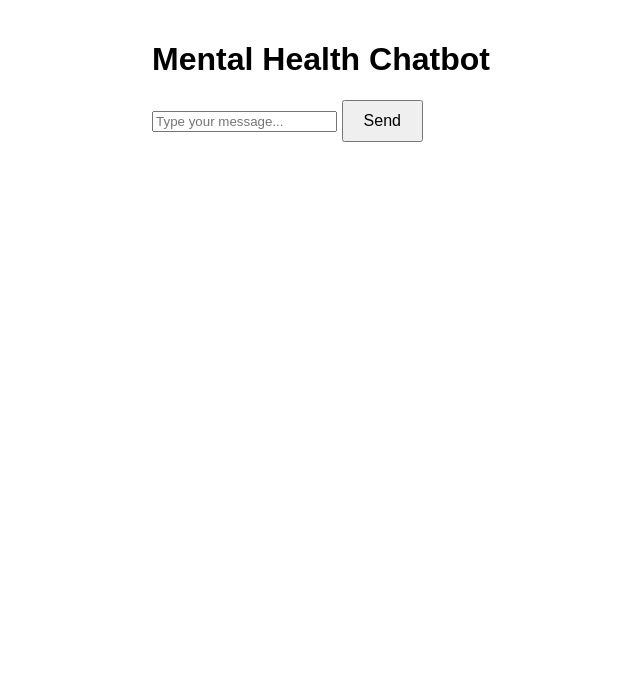
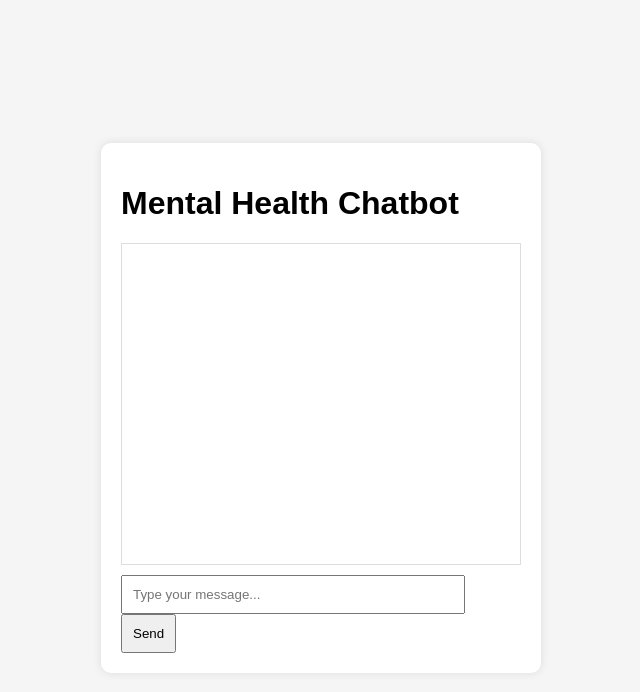
Before and after one commit to Arjuntrivedi3112/Manosthiti, a website: page index.html in a window 1280 px wide. Shown: the whole page, without its empty margins (319-959 px from the left). Drawn offline with Linux system fonts and the light colour scheme.

Commit message:
Update style.css

```diff
--- a/style.css
+++ b/style.css
@@ -1,19 +1,33 @@
 body {
-    font-family: Arial, sans-serif;
-    display: flex;
-    flex-direction: column;
-    align-items: center;
-    margin: 0;
-    padding: 20px;
+  font-family: Arial, sans-serif;
+  display: flex;
+  justify-content: center;
+  align-items: center;
+  height: 100vh;
+  background-color: #f5f5f5;
 }
 
-textarea {
-    width: 300px;
-    height: 100px;
-    margin-bottom: 10px;
+.chat-container {
+  background-color: white;
+  border-radius: 10px;
+  padding: 20px;
+  width: 400px;
+  box-shadow: 0 0 10px rgba(0, 0, 0, 0.1);
 }
 
-button {
-    padding: 10px 20px;
-    font-size: 16px;
+#chat-box {
+  height: 300px;
+  overflow-y: scroll;
+  border: 1px solid #ddd;
+  padding: 10px;
+  margin-bottom: 10px;
 }
+
+#user-input {
+  width: 80%;
+  padding: 10px;
+}
+
+#send-btn {
+  padding: 10px;
+}
```
